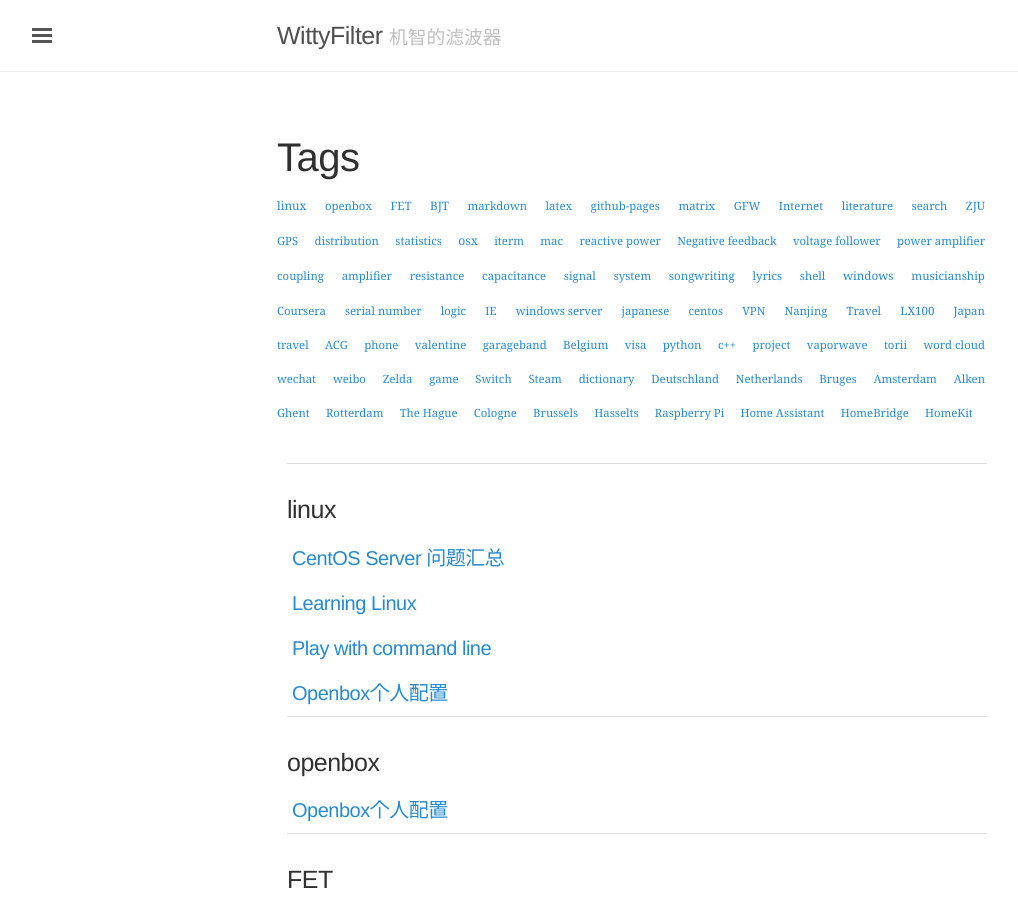
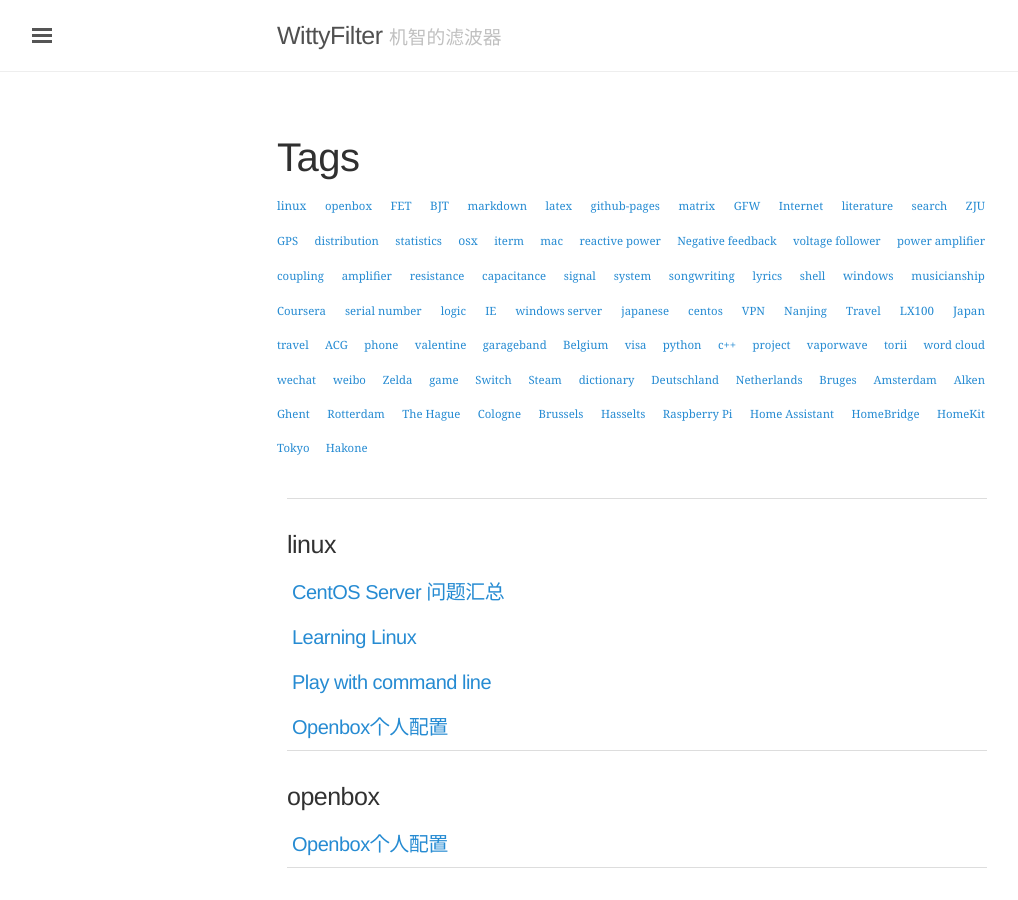
Before and after one commit to wittyfilter/wittyfilter.github.io, a Jekyll site: the page built from tags.md, in a window 1280 px wide and 900 px high. Shown: the whole window, without its empty margins (3-1021 px from the left). Built offline with Jekyll 4.4.1, drawn with Linux system fonts in a browser that asks for light colours; some web fonts are replaced; some of the changed text lies outside the part shown.

Commit message:
Update Posts

```diff
--- a/_posts/2019-11-20-Travel-to-Japan.md
+++ b/_posts/2019-11-20-Travel-to-Japan.md
@@ -1,5 +1,12 @@
 ---
 title: 日本5日游记
+layout: post
+categories:
+- Travel
+tags:
+- Japan
+- Tokyo
+- Hakone
 ---
 
 本次行程的路线图与关键地点：
```
